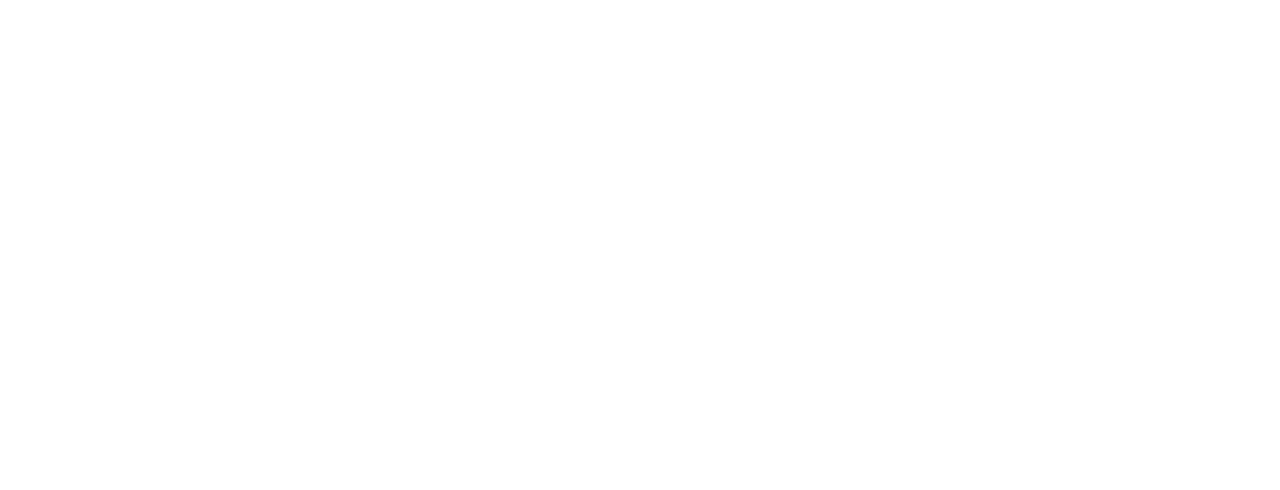
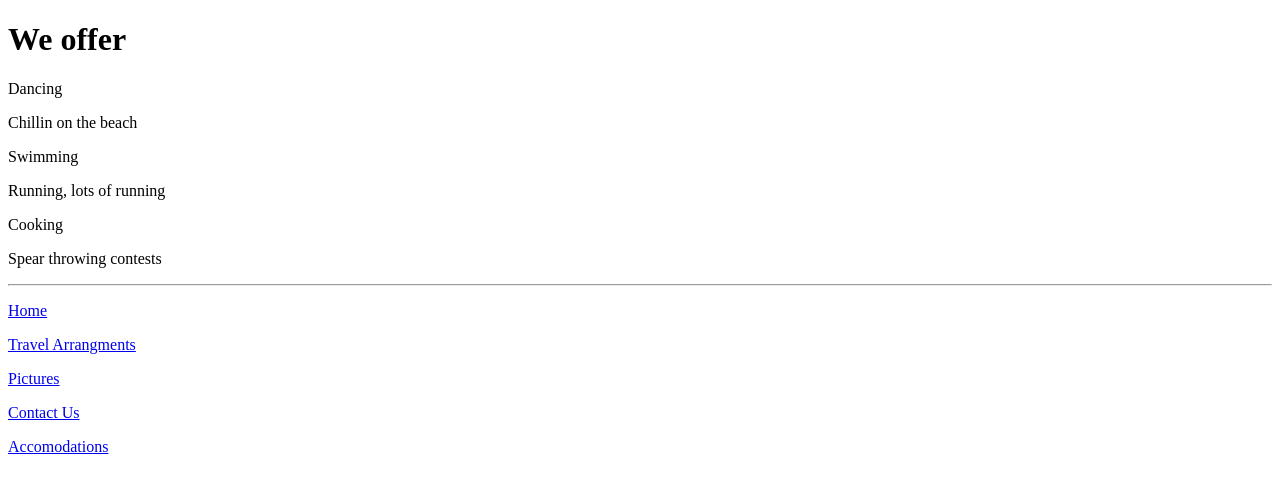
Before and after one commit to boboflofo/Resort-Island, a plain HTML site: page activities.html in a window 1280 px wide. Drawn offline with Linux system fonts and the light colour scheme.

Commit message:
activitiescomplete

```diff
--- a/activities.html
+++ b/activities.html
@@ -1,13 +1,25 @@
 <!DOCTYPE html>
 <html lang "en-US">
 <head>
-
+<title>Activities</title>
 
 </head>
 <body>
 
+  <h1>We offer</h1>
+<p>Dancing</p>
+<p>Chillin on the beach</p>
+<p>Swimming</p>
+<p>Running, lots of running</p>
+<p>Cooking</p>
+<p>Spear throwing contests</p>
 
-
+<hr>
+<p><a href ="index.html">Home</a></p>
+<p><a href="travel-arrangements.html">Travel Arrangments</p>
+<p><a href="pictures.html">Pictures</a></p>
+<p><a href="contactus.html">Contact Us</a></p>
+<p><a href="accomodations">Accomodations</a></p>
 </body>
 
 
```
Also changed, not shown: contactus.html (+7 -2 lines).
